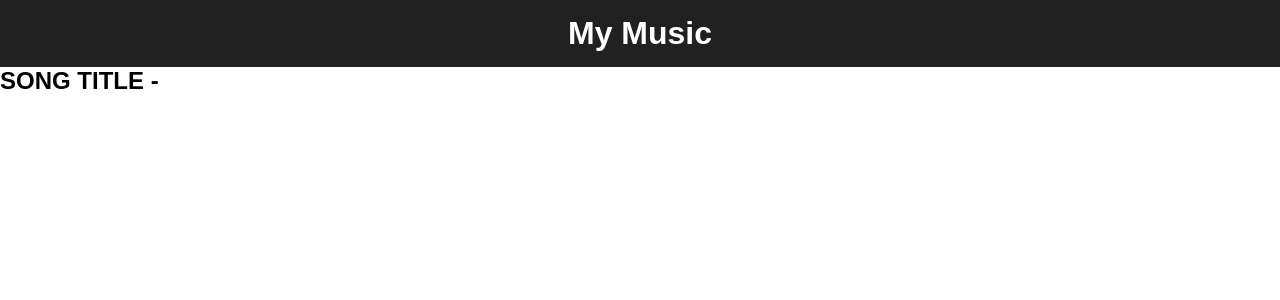
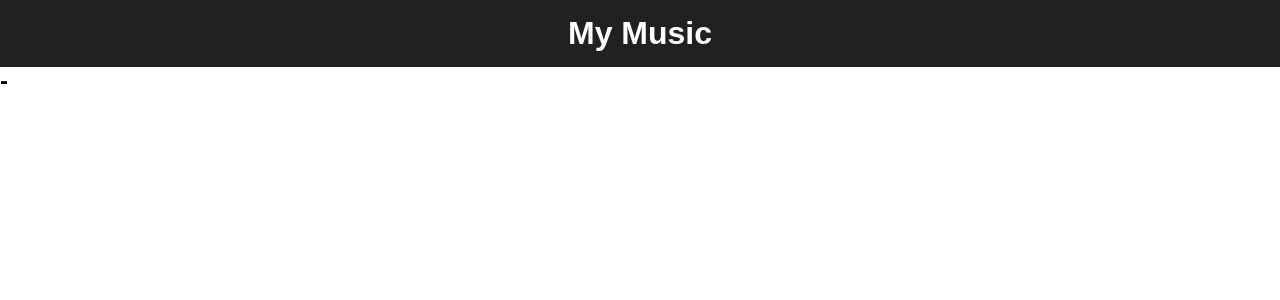
Before and after one commit to ldurniat/Music-App-Vue, a Vue app: page / in a window 1280 px wide. Shown: the top 300 px of the page. Built offline with nearby package versions, Linux system fonts and the light colour scheme.

Commit message:
Make current variable empty array at start

```diff
--- a/src/App.vue
+++ b/src/App.vue
@@ -1,7 +1,7 @@
 <script setup>
 import { reactive } from 'vue'
 
-const current = reactive({ title: 'SONG TITLE' })
+const current = reactive({})
 const songs   = [
     {
         title: 'Grateful',
```
